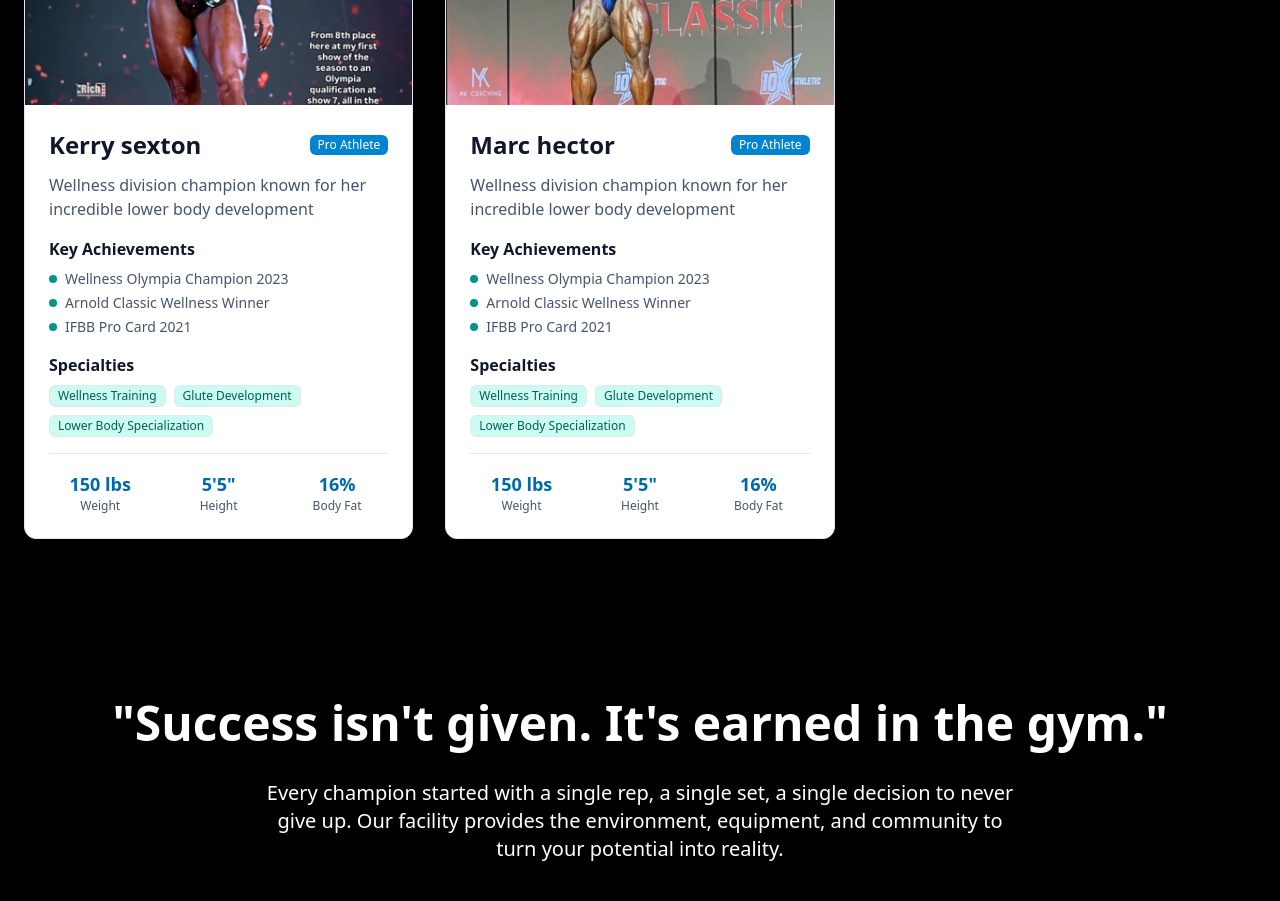
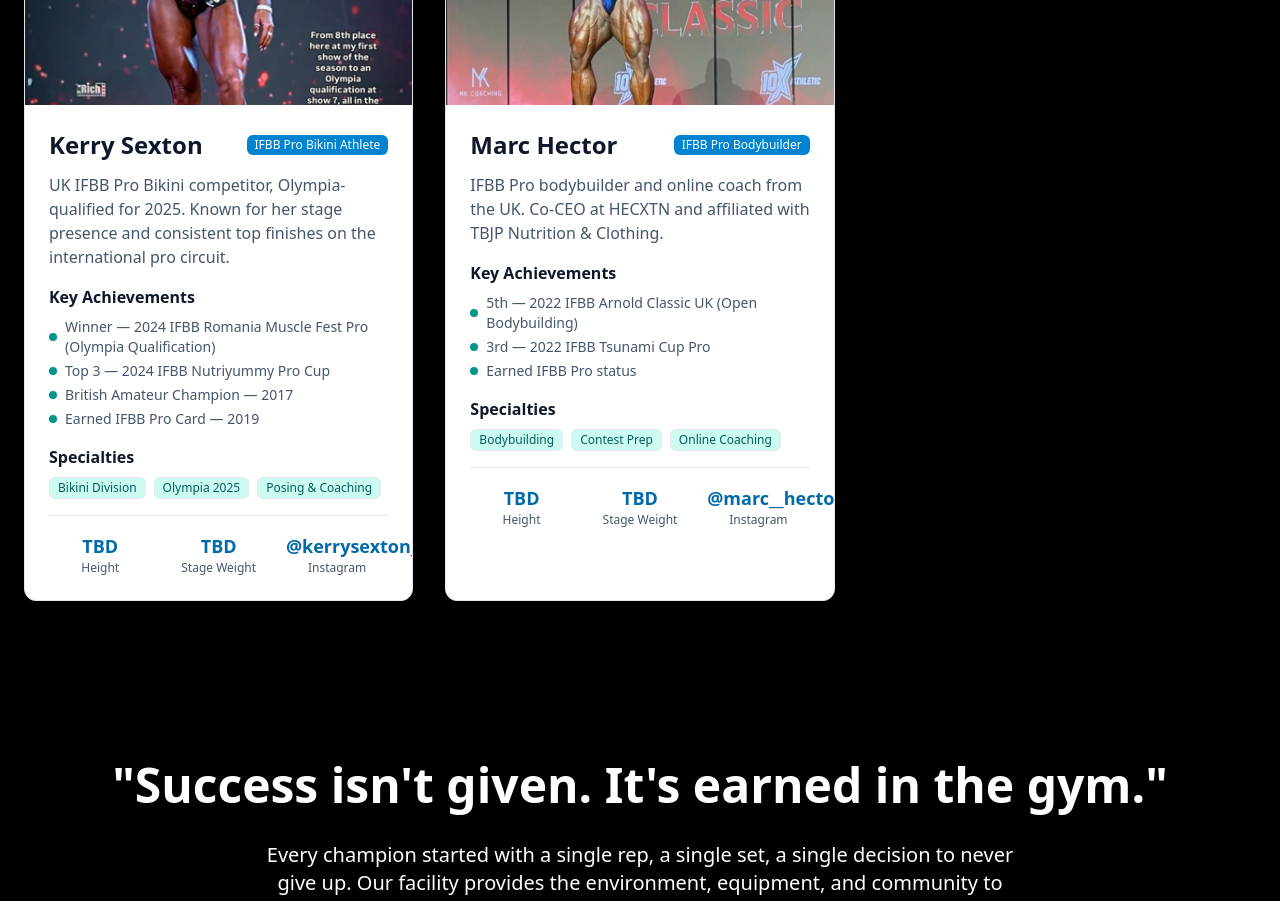
Before and after one commit to shandiru/progress-work-gym, a React (Vite) app: page /ChampionAthletes in a window 1280 px wide. Shown: the part 1400-2301 px from the top of the page. Built offline with nearby package versions, Linux system fonts and the light colour scheme.

Commit message:
add all content

```diff
--- a/src/components/ChampionAthletes/AthletesSection.jsx
+++ b/src/components/ChampionAthletes/AthletesSection.jsx
@@ -16,39 +16,40 @@ const ACCENT = {
 
 const ATHLETES = [
   {
-    name: "Kerry sexton",
-    role: "Pro Athlete",
+    name: "Kerry Sexton",
+    role: "IFBB Pro Bikini Athlete",
     img: "/7.png",
     blurb:
-      "Wellness division champion known for her incredible lower body development",
+      "UK IFBB Pro Bikini competitor, Olympia-qualified for 2025. Known for her stage presence and consistent top finishes on the international pro circuit.",
     achievements: [
-      "Wellness Olympia Champion 2023",
-      "Arnold Classic Wellness Winner",
-      "IFBB Pro Card 2021",
+      "Winner — 2024 IFBB Romania Muscle Fest Pro (Olympia Qualification)",
+      "Top 3 — 2024 IFBB Nutriyummy Pro Cup",
+      "British Amateur Champion — 2017",
+      "Earned IFBB Pro Card — 2019",
     ],
-    tags: ["Wellness Training", "Glute Development", "Lower Body Specialization"],
+    tags: ["Bikini Division", "Olympia 2025", "Posing & Coaching"],
     stats: [
-      { label: "Weight", value: "150 lbs" },
-      { label: "Height", value: `5'5"` },
-      { label: "Body Fat", value: "16%" },
+      { label: "Height", value: "TBD" },
+      { label: "Stage Weight", value: "TBD" },
+      { label: "Instagram", value: "@kerrysexton_ifbbpro" },
     ],
   },
   {
-    name: "Marc hector",
-    role: "Pro Athlete",
+    name: "Marc Hector",
+    role: "IFBB Pro Bodybuilder",
     img: "/8.jpeg",
     blurb:
-      "Wellness division champion known for her incredible lower body development",
+      "IFBB Pro bodybuilder and online coach from the UK. Co-CEO at HECXTN and affiliated with TBJP Nutrition & Clothing.",
     achievements: [
-      "Wellness Olympia Champion 2023",
-      "Arnold Classic Wellness Winner",
-      "IFBB Pro Card 2021",
+      "5th — 2022 IFBB Arnold Classic UK (Open Bodybuilding)",
+      "3rd — 2022 IFBB Tsunami Cup Pro",
+      "Earned IFBB Pro status",
     ],
-    tags: ["Wellness Training", "Glute Development", "Lower Body Specialization"],
+    tags: ["Bodybuilding", "Contest Prep", "Online Coaching"],
     stats: [
-      { label: "Weight", value: "150 lbs" },
-      { label: "Height", value: `5'5"` },
-      { label: "Body Fat", value: "16%" },
+      { label: "Height", value: "TBD" },
+      { label: "Stage Weight", value: "TBD" },
+      { label: "Instagram", value: "@marc__hector" },
     ],
   },
 ];
@@ -113,7 +114,9 @@ function AthleteCard({ a }) {
             <ul className={`text-sm ${ACCENT.muted} space-y-1`}>
               {a.achievements.map((t, i) => (
                 <li className="flex items-center" key={i}>
-                  <span className={`w-2 h-2 ${ACCENT.dot} rounded-full mr-2 flex-shrink-0`} />
+                  <span
+                    className={`w-2 h-2 ${ACCENT.dot} rounded-full mr-2 flex-shrink-0`}
+                  />
                   {t}
                 </li>
               ))}
```
